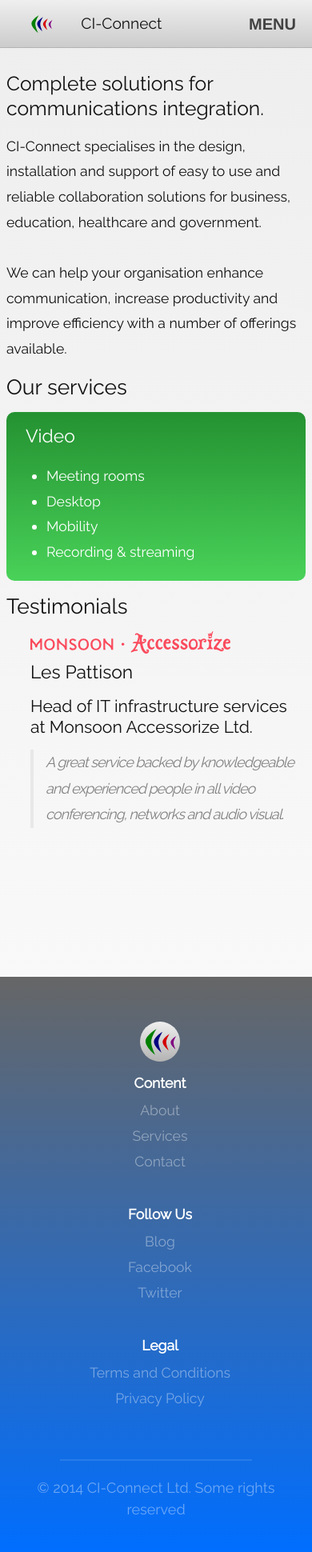
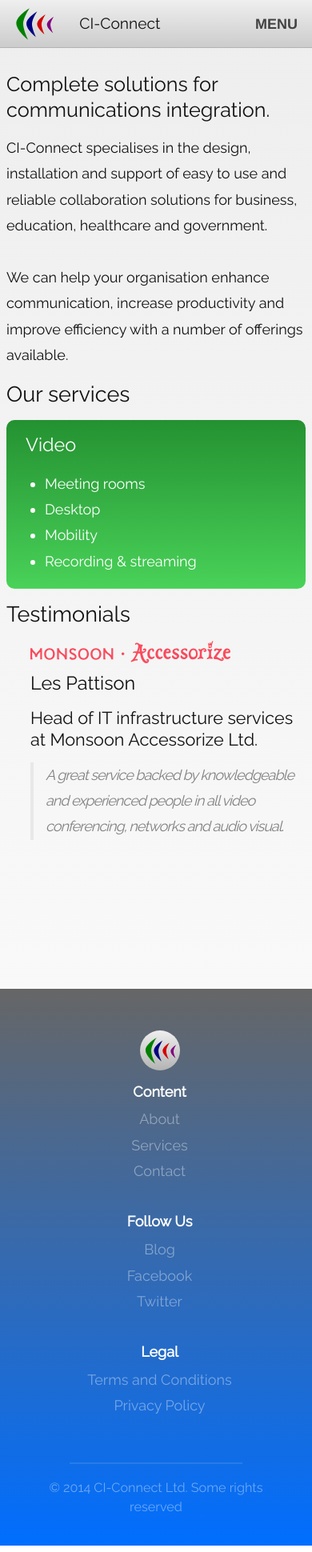
Before and after one commit to ciconnect/ciconnect.github.io, a Jekyll site: the page built from index.html, in a window 390 px wide. Shown: the whole page at 80% size. Built offline with Jekyll 4.4.1, drawn with Linux system fonts in a browser that asks for light colours.

Commit message:
Add scaling fonts properly to site
Add better breakpoints on services slider

```diff
--- a/_sass/_base.scss
+++ b/_sass/_base.scss
@@ -124,3 +124,16 @@
         margin-bottom: 2rem;
     }
 }
+
+
+body {
+    @include media($small-screen-up) {
+        @include scale-fonts(1.125rem);
+    }
+    @include media($medium-screen-up) {
+        @include scale-fonts(1.250rem);
+    }
+    @include media($large-screen-up) {
+        @include scale-fonts(1.375rem);
+    }
+}
--- a/_sass/_carousel.scss
+++ b/_sass/_carousel.scss
@@ -25,10 +25,6 @@
     .type {
       padding: 1rem 0rem 0rem;
       margin: 0rem 0rem 0rem 1.5rem;
-    }
-
-    ul li {
-      font-size: 1.1rem;
     }
   }
 
--- a/_sass/_nav.scss
+++ b/_sass/_nav.scss
@@ -41,7 +41,7 @@
 
     img, object {
       max-height: $navigation-height;
-      padding: .8em 0;
+      padding: 0 .8em 0 0;
       float: left;
       width: 64px;
       height: 64px;
--- a/js/carousel.js
+++ b/js/carousel.js
@@ -1,4 +1,3 @@
-
 $(document).ready(function() {
 
   $("#services-slider").owlCarousel({
@@ -9,7 +8,7 @@
       pagination: false,
       paginationSpeed: 1500,
       singleItem: false,
-      itemsCustom: [[0, 1], [780, 2]],
+      itemsCustom: [[0, 1], [560, 2], [960, 3]],
       itemsScaleUp: true,
       autoHeight: true
 
```
